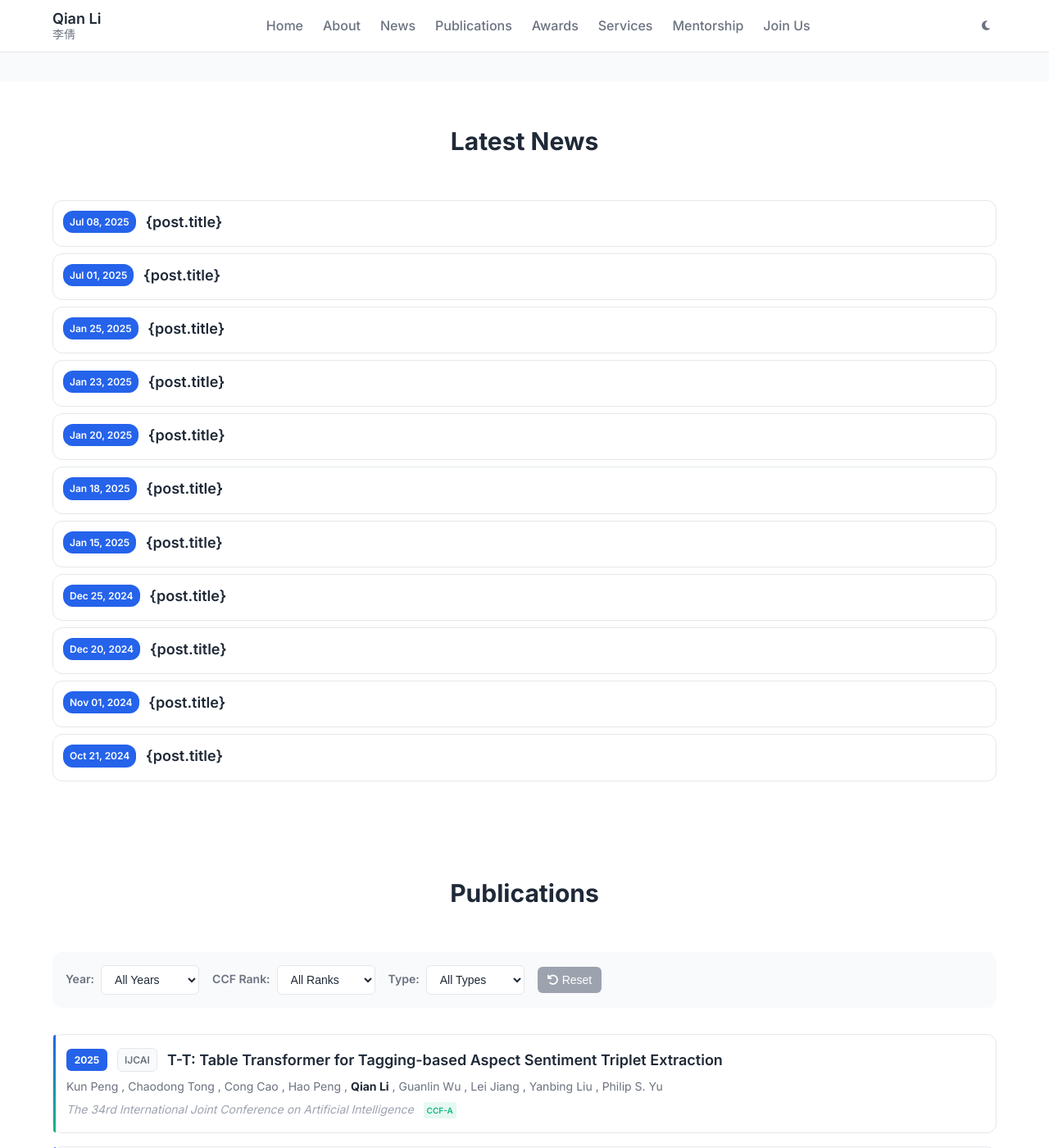
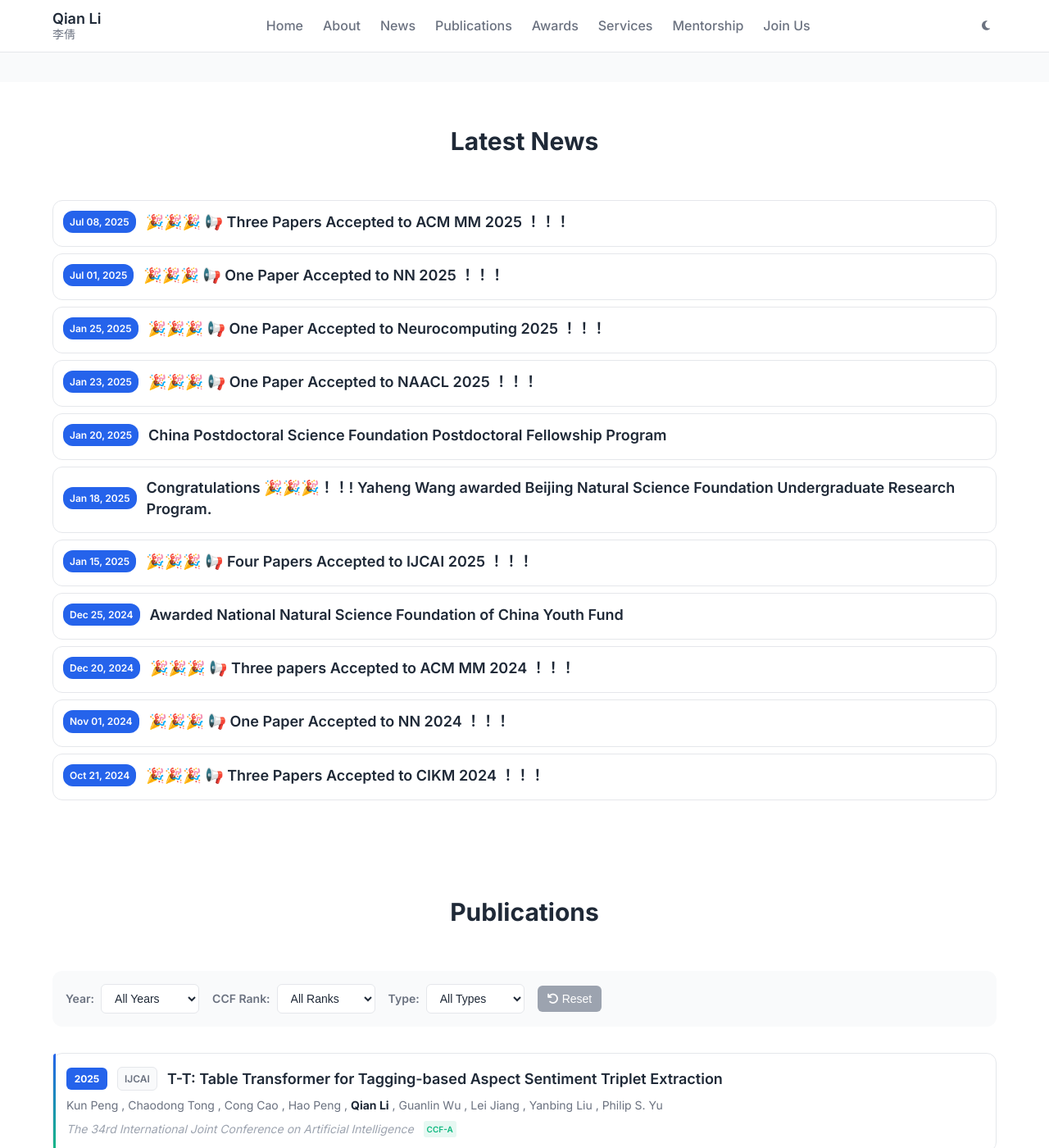
Before and after one commit to xiaoqian19940510/xiaoqian19940510.github.io, a Jekyll site: the page built from index.html, in a window 1280 px wide and 1400 px high, scrolled down 1348 px. Shown: the whole window at 82% size. Built offline with Jekyll 4.4.1, drawn with Linux system fonts in a browser that asks for light colours; the list of posts is cut into pages by our own code.

Commit message:
Update index.html

```diff
--- a/index.html
+++ b/index.html
@@ -99,7 +99,7 @@ title: "Home"
                 <div class="news-header">
                     <div class="news-date">{{ post.date | date: "%b %d, %Y" }}</div>
                     <h3 class="news-title">
-                        <p>{post.title}</p>
+                        <p>{{ post.title }}</p>
 <!--                         <a href="{{ post.url | relative_url }}">{{ post.title }}</a> -->
                     </h3>
                 </div>
```
